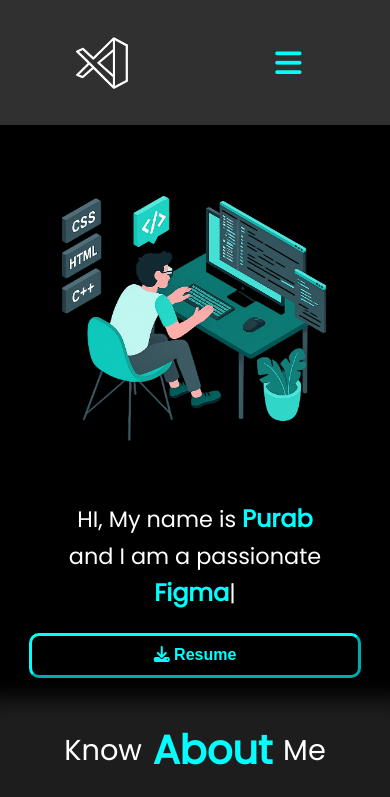
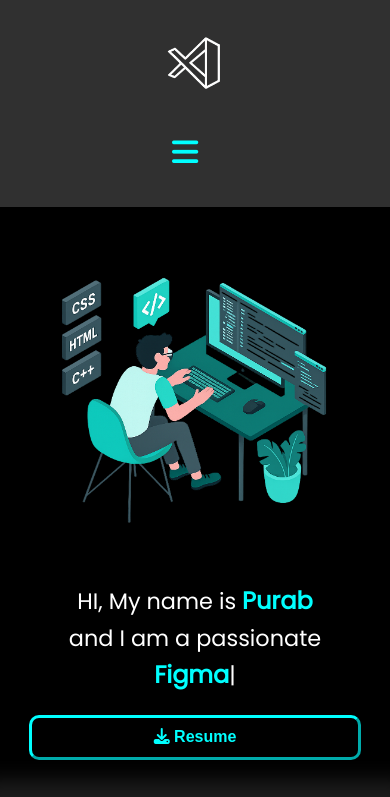
Before and after one commit to Purabnigam123/my-portfolio, a plain HTML site: page index.html in a window 390 px wide. Shown: the top 797 px of the page. Drawn offline with nearby package versions, Linux system fonts and the light colour scheme.

Commit message:
Update main.css

```diff
--- a/css/main.css
+++ b/css/main.css
@@ -534,11 +534,8 @@ form button:hover {
   nav {
     flex-direction: column;
     padding: 20px 0;
-    height: 125px;
+    height: auto;
     text-align: center;
-  }
-  nav .right {
-    margin-top: 20px;
   }
 
   .download,
```
